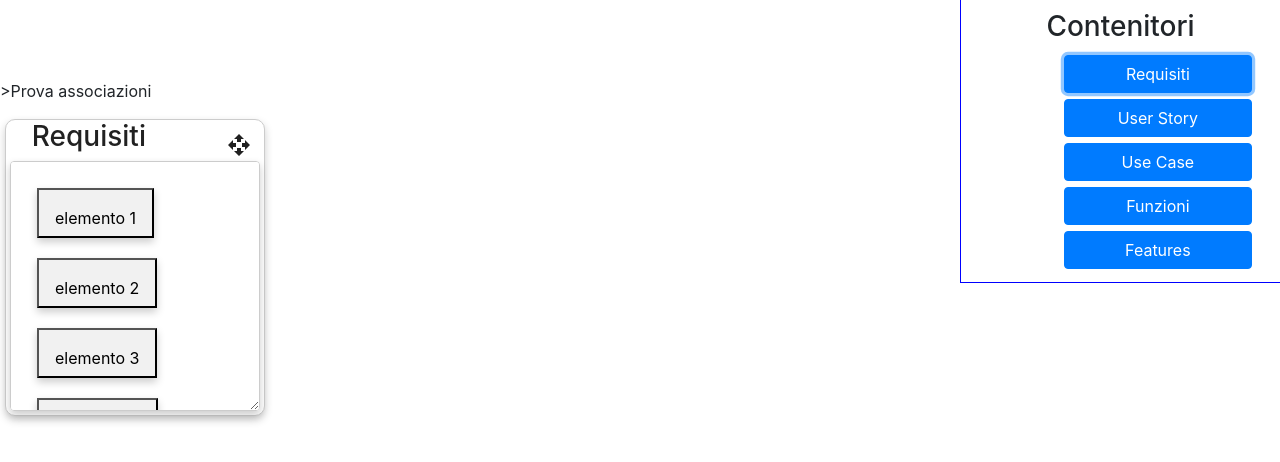
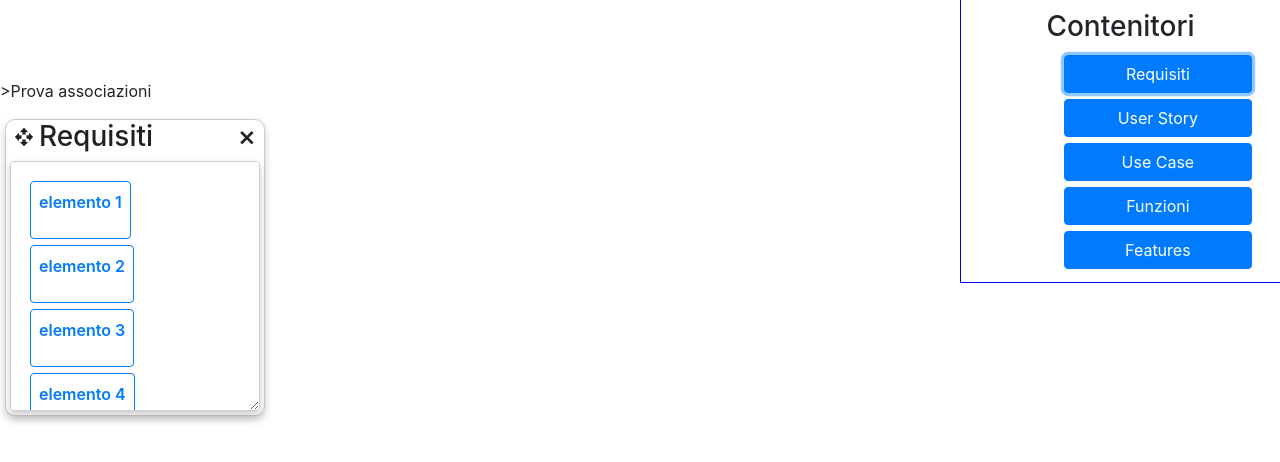
Before and after one commit to provaorganizzazione123/DAL_Manager, an Angular app: page / in a window 1280 px wide. Both pictures are taken after a click on the button "Requisiti". Shown: the top 462 px of the page. Built offline with nearby package versions, Linux system fonts and the light colour scheme.

Commit message:
css bottoni e tasto cancella

```diff
--- a/src/app/container-associated/container-associated.component.css
+++ b/src/app/container-associated/container-associated.component.css
@@ -54,7 +54,7 @@
 }
 
 .titolo{
-  text-align: center;
+  text-align: left;
   align-items: right;
   border: solid 1px #ccc;
   color: rgba(0, 0, 0, 0.87);
@@ -63,7 +63,19 @@
   box-sizing: border-box;
   transition: box-shadow 200ms cubic-bezier(0, 0, 0.2, 1);
   box-shadow: 0 4px 8px 0 rgba(0, 0, 0, 0.2);
-  width: fit-content;
+  width: min-content;
   margin: 5px;
   border-block-end-width: auto;
 }
+
+.cancella{
+  float: right;
+  margin-right: 3%;
+}
+
+button{
+  margin: 3px;
+  padding: 8px;
+  font-weight: 600;
+  font-size: medium;
+}
--- a/src/app/container-associated/container-associated.component.html
+++ b/src/app/container-associated/container-associated.component.html
@@ -2,18 +2,18 @@
 
 
   <div class="titolo" *ngFor="let cont of contenitoriAperti" cdkDrag cdkDragBoundary=".work-container" >
-     <h3 style="float:left ; margin-left: 10%" >
-    {{cont.nome}}
-     </h3>
-    <div cdkDragHandle>
-      <svg width="24px" fill="currentColor" viewBox="0 0 24 24" style="float:right ; margin-right: 5% ; margin-top: 5%">
-        <path d="M10 9h4V6h3l-5-5-5 5h3v3zm-1 1H6V7l-5 5 5 5v-3h3v-4zm14 2l-5-5v3h-3v4h3v3l5-5zm-9 3h-4v3H7l5 5 5-5h-3v-3z"></path>
-        <path d="M0 0h24v24H0z" fill="none"></path>
-      </svg>
-    </div>
-
+      <div cdkDragHandle>
+          <svg width="20px" fill="currentColor" viewBox="0 0 24 24" style="float:left ; margin-left: 3% ; margin-top: 3%">
+            <path d="M10 9h4V6h3l-5-5-5 5h3v3zm-1 1H6V7l-5 5 5 5v-3h3v-4zm14 2l-5-5v3h-3v4h3v3l5-5zm-9 3h-4v3H7l5 5 5-5h-3v-3z"></path>
+            <path d="M0 0h24v24H0z" fill="none"></path>
+          </svg>
+         </div>
+     <h3 style="float:left ; margin-left: 2%" >
+      {{cont.nome}}
+      </h3>
+      <h3 class="cancella">&times;</h3>
   <div class="box-element">
-    <button class="element" *ngFor="let elemento of listElement">
+    <button class="element, btn btn-outline-primary" *ngFor="let elemento of listElement">
       <p>
         {{elemento.nome}}
       </p>
```
